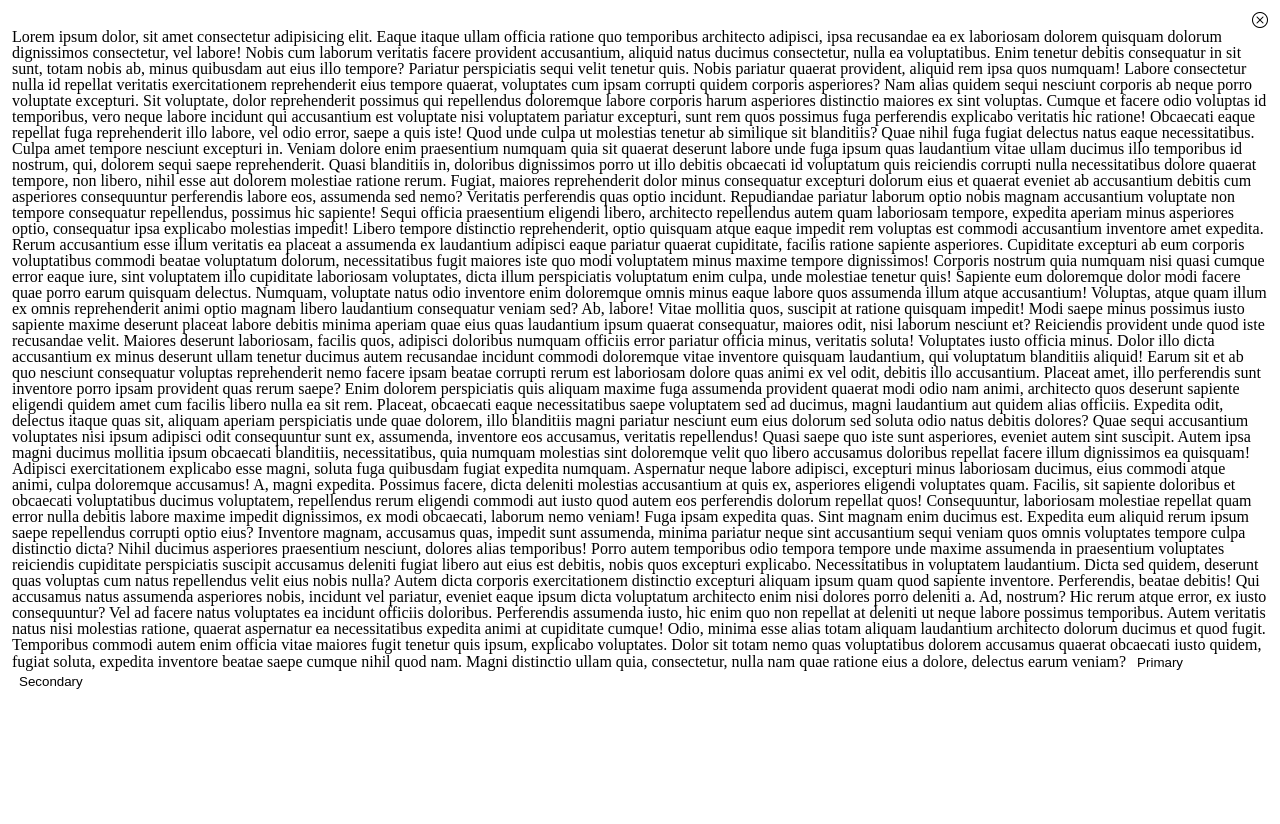
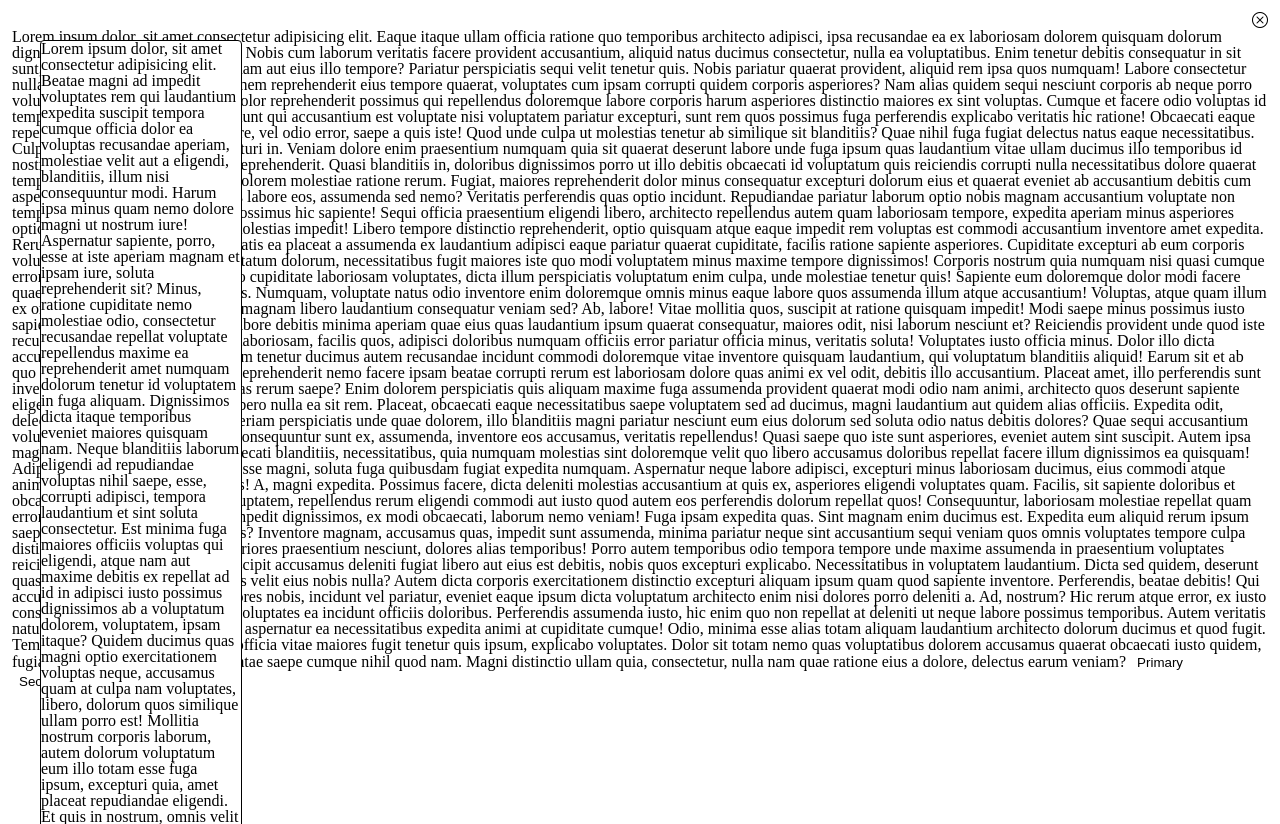
Before and after one commit to Julias0/widget-iframe, a plain HTML site: page src/widget.html in a window 1280 px wide. Drawn offline with nearby package versions, Linux system fonts and the light colour scheme; a script that the page names is missing.

Commit message:
Updated PR

```diff
--- a/src/widget.html
+++ b/src/widget.html
@@ -146,7 +146,8 @@
             justify-content: flex-end;
         }
 
-        html, body {
+        html,
+        body {
             height: 100%;
         }
 
@@ -160,10 +161,21 @@
         }
 
 
-        #primary, #secondary {
+        #primary,
+        #secondary {
             border-radius: 4px;
             border: 1px solid white;
             background-color: white;
+        }
+
+        .widget-modal {
+            position: fixed;
+            top: 40px;
+            left: 40px;
+            width: 200px;
+            background-color: #fff;
+            border: 1px solid black;
+            border-radius: 4px;
         }
     </style>
 </head>
@@ -270,11 +282,15 @@
         explicabo voluptates. Dolor sit totam nemo quas voluptatibus dolorem accusamus quaerat obcaecati iusto quidem,
         fugiat soluta, expedita inventore beatae saepe cumque nihil quod nam. Magni distinctio ullam quia, consectetur,
         nulla nam quae ratione eius a dolore, delectus earum veniam?
+
+        <div class="widget-modal">
+            Lorem ipsum dolor, sit amet consectetur adipisicing elit. Beatae magni ad impedit voluptates rem qui laudantium expedita suscipit tempora cumque officia dolor ea voluptas recusandae aperiam, molestiae velit aut a eligendi, blanditiis, illum nisi consequuntur modi. Harum ipsa minus quam nemo dolore magni ut nostrum iure! Aspernatur sapiente, porro, esse at iste aperiam magnam et ipsam iure, soluta reprehenderit sit? Minus, ratione cupiditate nemo molestiae odio, consectetur recusandae repellat voluptate repellendus maxime ea reprehenderit amet numquam dolorum tenetur id voluptatem in fuga aliquam. Dignissimos dicta itaque temporibus eveniet maiores quisquam nam. Neque blanditiis laborum eligendi ad repudiandae voluptas nihil saepe, esse, corrupti adipisci, tempora laudantium et sint soluta consectetur. Est minima fuga maiores officiis voluptas qui eligendi, atque nam aut maxime debitis ex repellat ad id in adipisci iusto possimus dignissimos ab a voluptatum dolorem, voluptatem, ipsam itaque? Quidem ducimus quas magni optio exercitationem voluptas neque, accusamus quam at culpa nam voluptates, libero, dolorum quos similique ullam porro est! Mollitia nostrum corporis laborum, autem dolorum voluptatum eum illo totam esse fuga ipsum, excepturi quia, amet placeat repudiandae eligendi. Et quis in nostrum, omnis velit id iure impedit distinctio officia illo eaque optio nesciunt eos ratione perspiciatis tenetur mollitia ipsum alias!
+        </div>
         <button id="primary">
             Primary
         </button>
         <button id="secondary">
-           Secondary
+            Secondary
         </button>
         <link rel="stylesheet" href="https://cdn.jsdelivr.net/npm/bootstrap-icons@1.4.1/font/bootstrap-icons.css">
     </div>
```
Also changed, not shown: src/index.js (+7 -10 lines).
